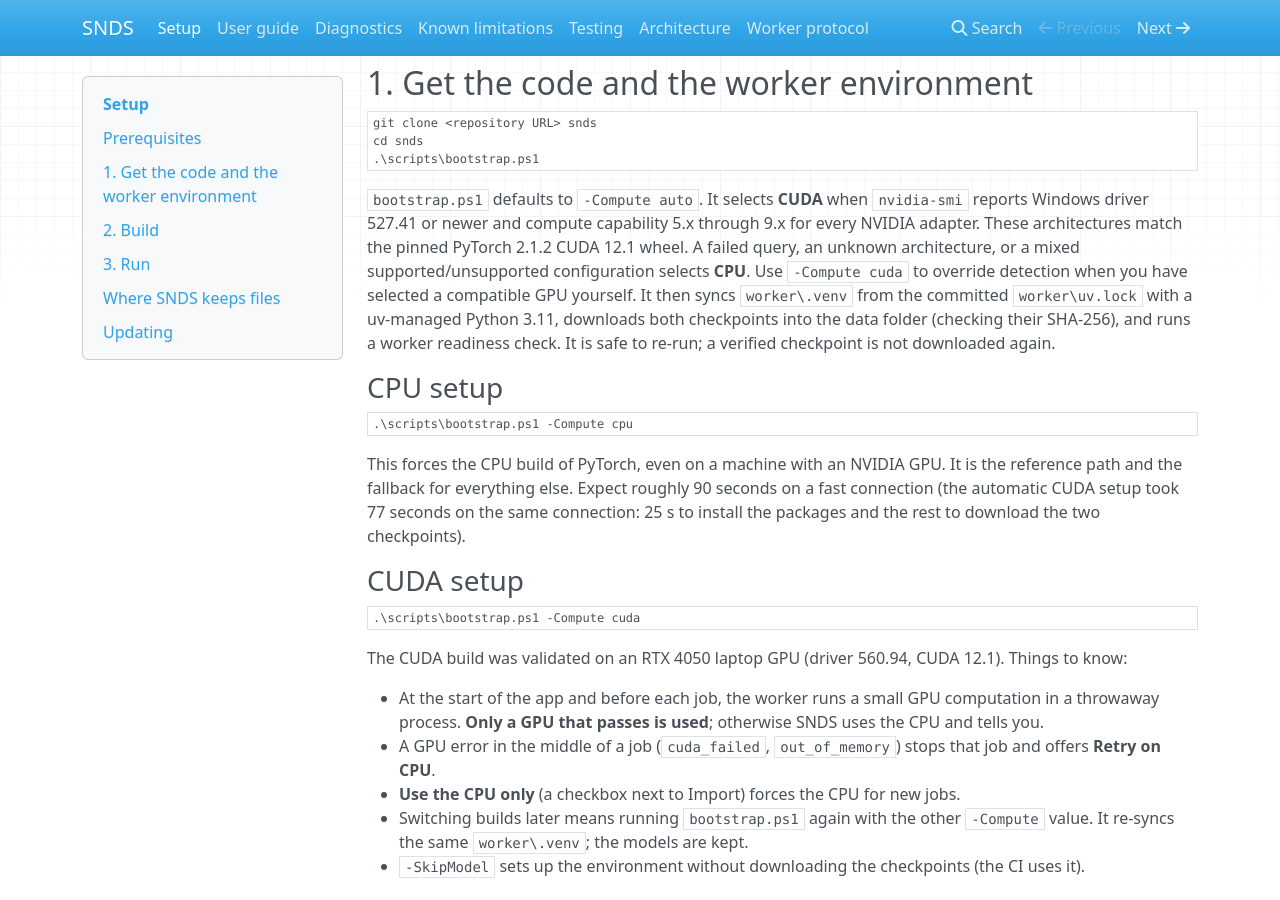
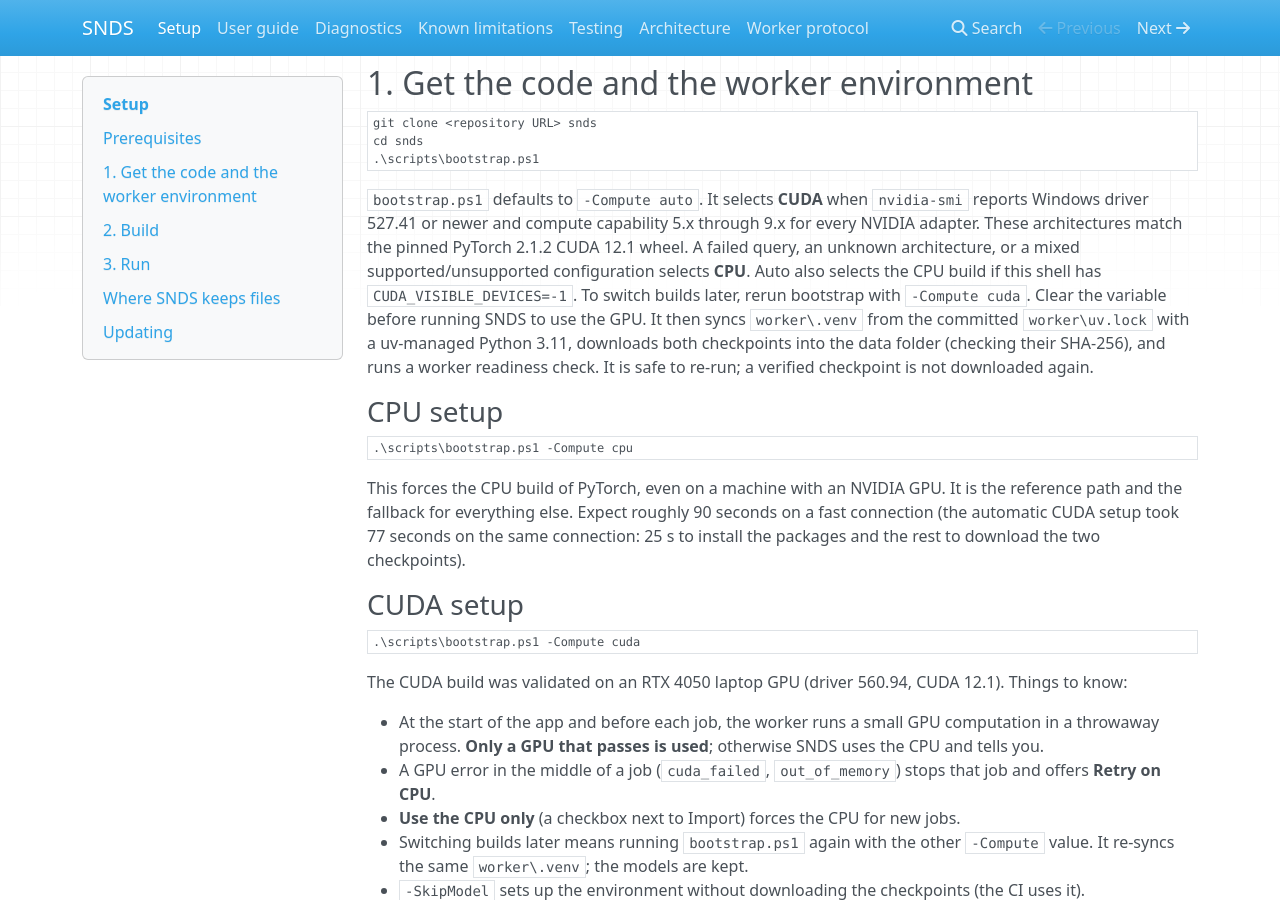
Before and after one commit to laceyp99/snds, an MkDocs documentation site: the page built from docs/setup.md, in a window 1280 px wide and 900 px high, scrolled down 1164 px. Built offline with MkDocs 1.6.1, drawn with Linux system fonts in a browser that asks for light colours; nearby versions of some CDN libraries.

Commit message:
docs(bootstrap): explain CPU selection and the CUDA override

```diff
--- a/docs/setup.md
+++ b/docs/setup.md
@@ -52,8 +52,9 @@ cd snds
 `bootstrap.ps1` defaults to `-Compute auto`. It selects **CUDA** when `nvidia-smi` reports
 Windows driver 527.41 or newer and compute capability 5.x through 9.x for every NVIDIA adapter.
 These architectures match the pinned PyTorch 2.1.2 CUDA 12.1 wheel. A failed query, an unknown
-architecture, or a mixed supported/unsupported configuration selects **CPU**. Use
-`-Compute cuda` to override detection when you have selected a compatible GPU yourself.
+architecture, or a mixed supported/unsupported configuration selects **CPU**. Auto also selects
+the CPU build if this shell has `CUDA_VISIBLE_DEVICES=-1`. To switch builds later, rerun
+bootstrap with `-Compute cuda`. Clear the variable before running SNDS to use the GPU.
 It then syncs `worker\.venv` from the committed `worker\uv.lock` with a uv-managed Python 3.11,
 downloads both checkpoints into the data folder (checking their SHA-256), and runs a worker
 readiness check. It is safe to re-run; a verified checkpoint is not downloaded again.
```
Also changed, not shown: 1 other file.
